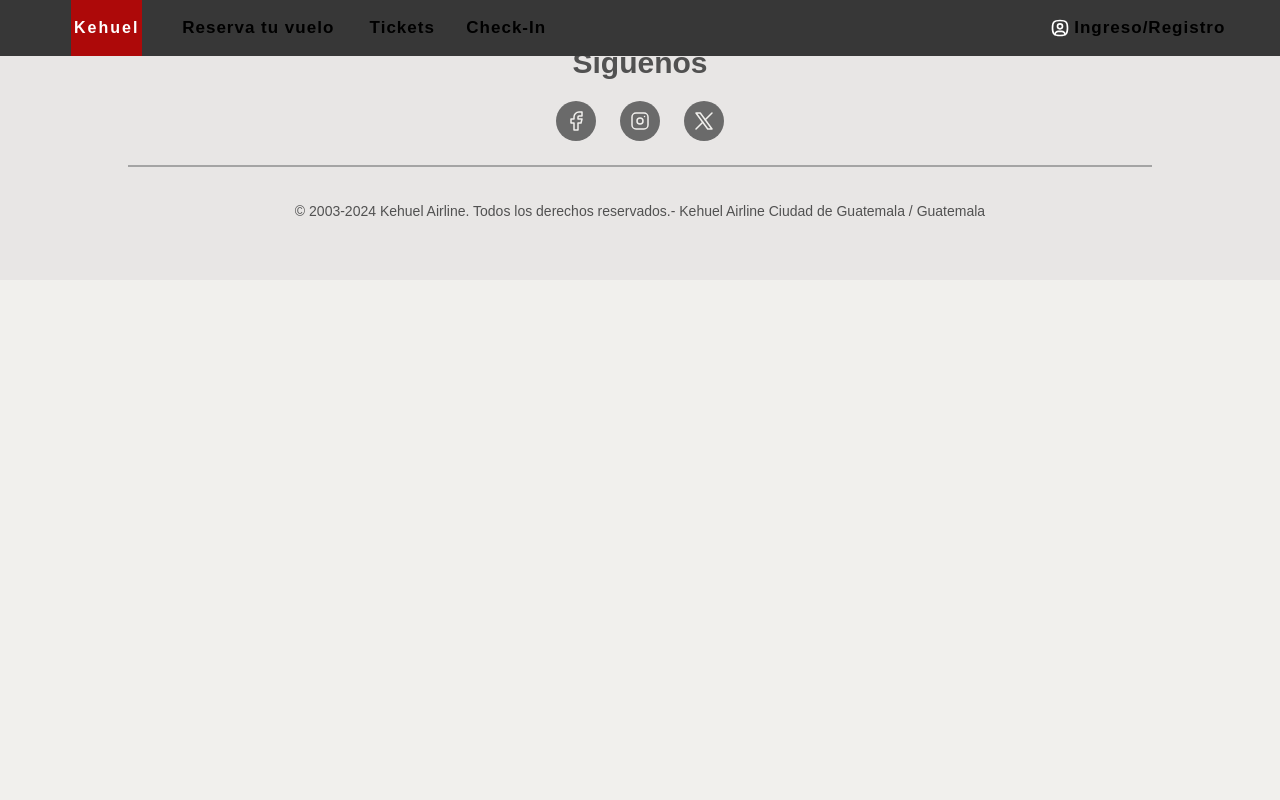
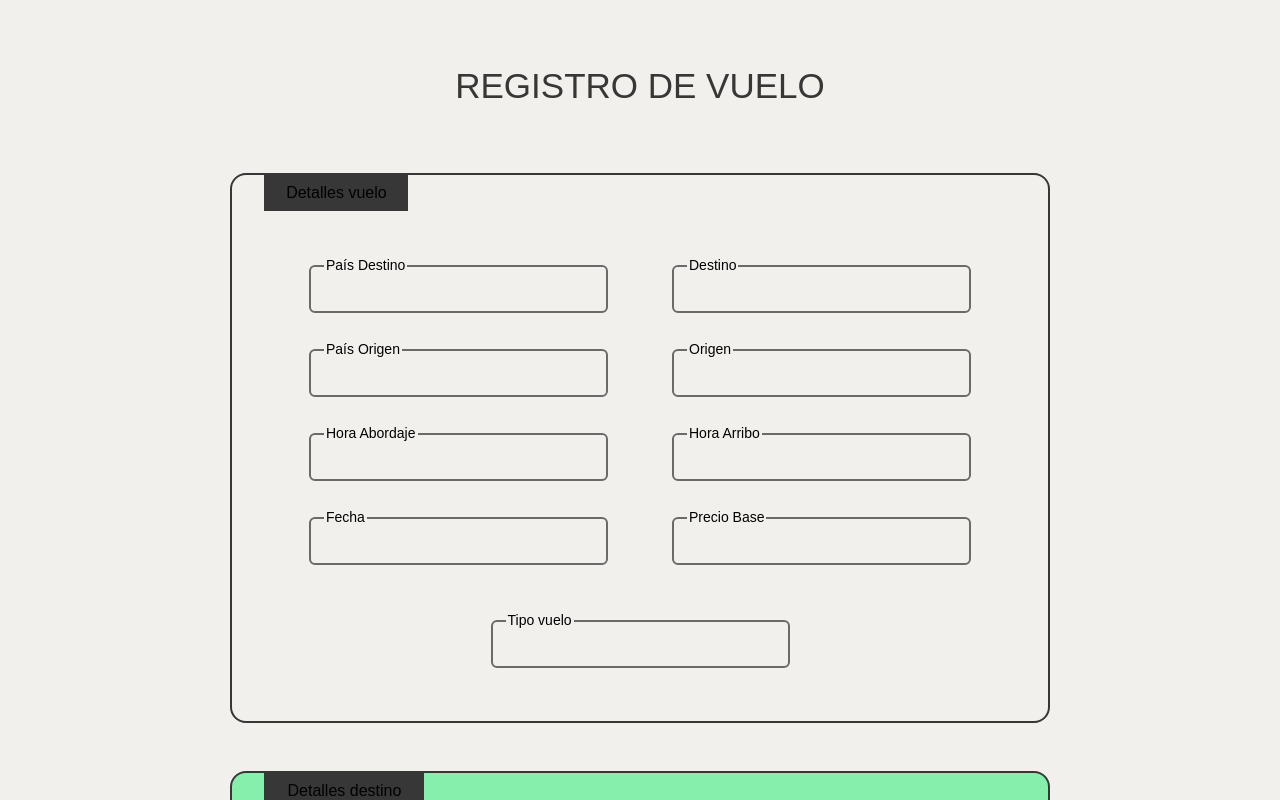
Before and after one commit to H4rr1ss/SEMI1_1S2024_PROYECTO_A_20, a Next.js app in the folder frontend/: page /admin in a window 1280 px wide. Shown: the top 800 px of the page. Built offline with nearby package versions, Linux system fonts and the light colour scheme; a web font is replaced by a local one.

Commit message:
[add]: Inicio de vista registro de vuelo

```diff
--- a/frontend/src/app/(airline)/admin/page.tsx
+++ /dev/null
@@ -1,6 +0,0 @@
-
-export default function Admin(){
-    return(
-        <h1>Admin Page</h1>
-    );
-}
--- /dev/null
+++ b/frontend/src/app/admin/admin.css
@@ -0,0 +1,29 @@
+.header-register-flight{
+    font-size: 35px;
+    padding: 60px 0;
+    color: #373737;
+}
+
+.container-details-flight{
+    height: 550px;
+    width: 64%;
+    border: 2px solid #373737;
+}
+
+.container-details-flight .header{
+    background-color: #373737;
+}
+
+.container-details-destination{
+    height: 650px;
+    width: 64%;
+    border: 2px solid #373737;
+}
+
+.container-details-destination .header{
+    background-color: #373737;
+}
+
+.buttons button{
+    background-color: #373737;
+}
--- /dev/null
+++ b/frontend/src/app/admin/page.tsx
@@ -0,0 +1,74 @@
+'use client'
+import InputAdmin from '@/components/ui/input-admin/Input-admin';
+import './admin.css'
+import { useState } from 'react';
+
+
+export default function Admin(){
+  const [destinationCountry, setDestinationCountry] = useState<string>("");
+  const [destination, setDestination] = useState<string>("");
+  const [originCountry, setOriginCountry] = useState<string>("");
+  const [origin, setOrigin] = useState<string>("");
+  const [boardingTime, setBoardingTime] = useState<string>("");
+  const [arrivalTime, setArrivalTime] = useState<string>("");
+  const [date, setDate] = useState<string>("");
+  const [price, setPrice] = useState<string>("");
+  const [typeFlight, setTypeFlight] = useState<string>("");
+
+  const handle = () => {
+    console.log(destinationCountry);
+}
+
+  return(
+      <div className="flex flex-col items-center">
+        <h1 className='header-register-flight'>REGISTRO DE VUELO</h1>
+        <div className="container-details-flight flex flex-col items-center rounded-2xl">
+          <div className="w-full rounded-3xl">
+            <h1 className='header w-36 h-9 ml-8 flex justify-center items-center'>Detalles vuelo</h1>
+          </div>
+          <div className="flex h-3/4 w-5/6 flex-wrap content-center gap-x-16 gap-y-9 justify-center">
+            <InputAdmin inputType="text" text="País Destino" setInfo={setDestinationCountry}/>
+            <InputAdmin inputType="text" text="Destino" setInfo={setDestination}/>
+            <InputAdmin inputType="text" text="País Origen" setInfo={setOriginCountry}/>
+            <InputAdmin inputType="text" text="Origen" setInfo={setOrigin}/>
+            <InputAdmin inputType="text" text="Hora Abordaje" setInfo={setBoardingTime}/>
+            <InputAdmin inputType="text" text="Hora Arribo" setInfo={setArrivalTime}/>
+            <InputAdmin inputType="text" text="Fecha" setInfo={setDate}/>
+            <InputAdmin inputType="text" text="Precio Base" setInfo={setPrice}/>
+          </div>
+          <InputAdmin inputType="text" text="Tipo vuelo" setInfo={setTypeFlight}/>
+        </div>
+
+        <div className="container-details-destination flex flex-col items-center rounded-2xl mt-12 bg-green-300">
+          <div className="w-full rounded-3xl">
+            <h1 className='header w-40 h-9 ml-8 flex justify-center items-center'>Detalles destino</h1>
+          </div>
+          <div className="flex h-3/4 w-5/6 flex-wrap content-center gap-x-16 gap-y-9 justify-center">
+            <InputAdmin inputType="text" text="País Destino" setInfo={setDestinationCountry}/>
+            <InputAdmin inputType="text" text="Destino" setInfo={setDestination}/>
+            <InputAdmin inputType="text" text="País Origen" setInfo={setOriginCountry}/>
+            <InputAdmin inputType="text" text="Origen" setInfo={setOrigin}/>
+            <InputAdmin inputType="text" text="Hora Abordaje" setInfo={setBoardingTime}/>
+            <InputAdmin inputType="text" text="Hora Arribo" setInfo={setArrivalTime}/>
+            <InputAdmin inputType="text" text="Fecha" setInfo={setDate}/>
+            <InputAdmin inputType="text" text="Precio Base" setInfo={setPrice}/>
+          </div>
+          <InputAdmin inputType="text" text="Tipo vuelo" setInfo={setTypeFlight}/>
+        </div>
+        <div className="buttons mt-14 mb-20 w-4/12 flex justify-between">
+          <button
+            className="px-4 py-3 active:translate-x-0.5 active:translate-y-0.5 hover:shadow-[0.5rem_0.5rem_#F44336,-0.5rem_-0.5rem_#00BCD4] transition"
+            onClick={handle}
+          >
+            Registrar vuelo
+          </button>
+          <button
+            className="px-14 py-3 active:translate-x-0.5 active:translate-y-0.5 hover:shadow-[0.5rem_0.5rem_#F44336,-0.5rem_-0.5rem_#00BCD4] transition"
+            onClick={handle}
+          >
+            Salir
+          </button>
+        </div>
+      </div>
+  );
+}
--- a/frontend/src/components/index.ts
+++ b/frontend/src/components/index.ts
@@ -3,3 +3,4 @@
 
 export * from './ui/top-menu/TopMenu';
 export * from './ui/footer/Footer'
+export * from './ui/input-admin/Input-admin'
--- /dev/null
+++ b/frontend/src/components/ui/input-admin/Input-admin.tsx
@@ -0,0 +1,28 @@
+'use client'
+import './input-admin.css'
+
+interface InputAdminProps {
+    inputType: string;
+    text: string;
+    setInfo: (value: string) => void;
+}
+
+const InputAdmin = ( props:InputAdminProps ) => {
+
+    const handle = (value: string) => {
+        props.setInfo(value);
+    }
+
+    return (
+        <div className="input-field">
+            <input
+                type={props.inputType}
+                required
+                onChange={(event) => handle(event.target.value)}
+            />
+            <label>{props.text}</label>
+        </div>
+    )
+}
+
+export default InputAdmin
--- /dev/null
+++ b/frontend/src/components/ui/input-admin/input-admin.css
@@ -0,0 +1,26 @@
+.input-field{
+    position: relative;
+}
+
+.input-field input{
+    width: 299px;
+    height: 48px;
+    border-radius: 6px;
+    font-size: 18px;
+    padding: 0 15px;
+    border: 2px solid #6a6a6a;
+    background: transparent;
+    color: #000000;
+    outline: none;
+}
+
+.input-field label{
+    position: absolute;
+    top: 0;
+    left: 15px;
+    transform: translateY(-50%);
+    color: #000000;
+    font-size: 14px;
+    padding: 0 2px;
+    background: #F1F0ED;
+}
```
Also changed, not shown: frontend/src/seed/seed.ts (+2 -9 lines).
